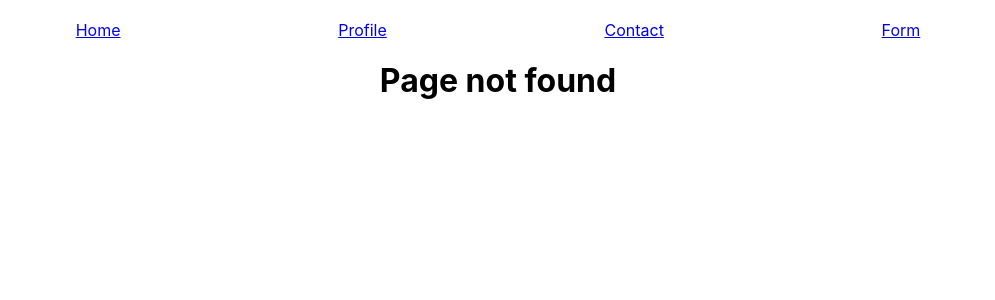
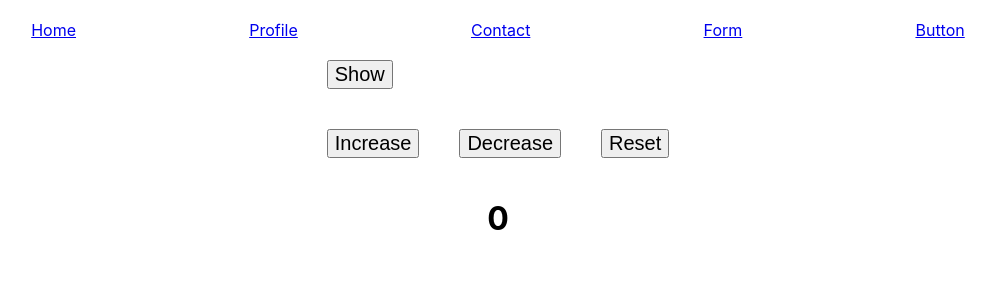
Before and after one commit to nkunda-iyeze/React-Course, a React (Create React App) app: page /button in a window 1280 px wide. Before the commit this address had no page. Shown: the top 300 px of the page, without its empty margins (142-1137 px from the left). Built offline with nearby package versions, Linux system fonts and the light colour scheme.

Commit message:
custom Hooks covered

```diff
--- a/src/App.js
+++ b/src/App.js
@@ -7,6 +7,7 @@ import {Profile }from './Pages/Profile'
 import Contact from './Pages/Contact'
 import Navbar from './Pages/Navbar'
 import Form from './Pages/Form';
+import Button from './Pages/Button';
 import { useState, createContext } from 'react';
 import { QueryClient,QueryClientProvider } from 'react-query';
 export const AppContext = createContext();
@@ -31,6 +32,7 @@ const App = () => {
           <Route path="/profile" element={<Profile/>}/>
           <Route path="/contact" element={<Contact />} />
           <Route path='/form' element={<Form/>} />
+          <Route path='/button' element={<Button/>} />
           <Route path="*" element={<h1> Page not found</h1> } />
         </Routes>
       </Router>
--- /dev/null
+++ b/src/Pages/Button.js
@@ -0,0 +1,27 @@
+
+import { useCount } from "../components/useCount"
+import { useToggle } from "../components/useToggle"
+
+const Button = () => {
+    const [isVisible,toggle] = useToggle()
+    const { count,increaseCount,decreaseCount,resetCount } = useCount();
+  return (
+      <div>
+          <button onClick={toggle}>{isVisible?"Hide":"Show"} </button>
+          {
+              isVisible&&<h1>Context Showing</h1>
+          }
+          <div>
+          <button onClick={increaseCount}>Increase</button>
+          <button onClick={decreaseCount}> Decrease</button>
+          <button onClick={resetCount}>Reset</button>
+          </div>
+          <div>
+              <h1 style={{textAlign:"center"}}>{count}</h1>
+          </div>
+
+    </div>
+  )
+}
+
+export default Button
--- a/src/Pages/Home.js
+++ b/src/Pages/Home.js
@@ -1,15 +1,13 @@
 import { useContext } from "react";
 import { AppContext } from "../App";
-import { useQuery } from "react-query";
-import  Axios  from "axios";
+import { useGetCat } from "../components/useGetCat";
+
 const Home = () => {
-    const {
-        data:catData,
+    const { data: catData,
+        isError,
         isLoading,
-        isError,
-        refetch} = useQuery([""], () => {
-        return Axios.get("https://catfact.ninja/fact").then((result) => result.data);
-    });
+        refetchData:refetch
+    } = useGetCat();
     const { userName } = useContext(AppContext);
     if (isError) {
         return (
--- a/src/Pages/Navbar.js
+++ b/src/Pages/Navbar.js
@@ -7,6 +7,7 @@ const Navbar = () => {
             <Link to="/profile">Profile</Link>
             <Link to="/contact">Contact</Link>
             <Link to="/form">Form</Link>
+            <Link to="/button">Button</Link>
        </div>
    )
 }
--- /dev/null
+++ b/src/components/useCount.js
@@ -0,0 +1,18 @@
+import { useState } from "react";
+
+export const useCount = () => {
+
+    const [count,setCount] = useState(0)
+
+    const increaseCount = () => {
+        setCount(count + 1);
+    }
+    const decreaseCount = () => {
+        setCount(count - 1);
+    }
+    const resetCount = () => {
+        setCount(0);
+    }
+
+    return {count,increaseCount,decreaseCount,resetCount}
+}
--- /dev/null
+++ b/src/components/useGetCat.js
@@ -0,0 +1,17 @@
+import { useQuery } from "react-query";
+import  Axios  from "axios";
+export const useGetCat = () => {
+    const {
+        data,
+        isLoading,
+        isError,
+        refetch} = useQuery([""], () => {
+        return Axios.get("https://catfact.ninja/fact").then((result) => result.data);
+    });
+
+    const refetchData = () => {
+        alert("DATA REFETCHED");
+        refetch();
+    };
+    return {data,isLoading,refetchData,isError}
+}
--- /dev/null
+++ b/src/components/useToggle.js
@@ -0,0 +1,10 @@
+import { useState } from "react";
+
+export const useToggle = (initialValue = false) => {
+    const [state, setState] = useState(initialValue);
+
+    const toggle = () => {
+        setState((prev)=>!prev)
+    }
+    return [state, toggle];
+}
```
